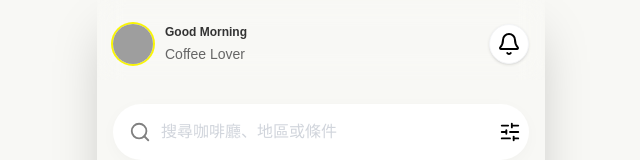
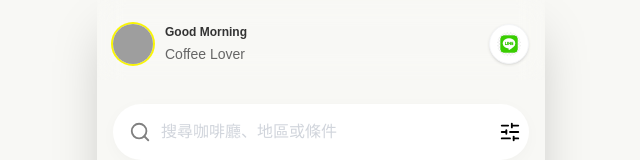
Before and after one commit to Hungred/coffee-finder, a React (Vite) app: page / in a window 1280 px wide. Shown: the top 160 px of the page, without its empty margins (319-959 px from the left). Built offline with nearby package versions, Linux system fonts and the light colour scheme; no server answers; grey boxes are pictures that could not be loaded.

Commit message:
feat: 加上line 官方帳號連結

```diff
--- a/src/pages/Home.tsx
+++ b/src/pages/Home.tsx
@@ -81,9 +81,18 @@ const Home: React.FC = () => {
                 </span>
               </div>
             </div>
-            <button className='flex items-center justify-center rounded-full size-10 bg-white dark:bg-card-dark shadow-sm border border-gray-100 dark:border-gray-800 text-gray-700 dark:text-gray-200'>
-              <Bell size={24} color='black' />
-            </button>
+            <a
+              href='https://lin.ee/NEkj0qG'
+              target='_blank'
+              rel='noopener noreferrer'
+            >
+              <button className='flex items-center justify-center rounded-full size-10 bg-white dark:bg-card-dark shadow-sm border border-gray-100 dark:border-gray-800 text-gray-700 dark:text-gray-200'>
+                <img
+                  src='/src/assets/line.jpg'
+                  className='w-6 h-6 rounded-full'
+                />
+              </button>
+            </a>
           </header>
           <div className='relative flex items-center w-full px-4 mt-6 mb-4'>
             <div className='absolute inset-y-0 flex items-center pl-4 pointer-events-none text-gray-400'>
```
Also changed, not shown: src/assets/line.jpg (added).
